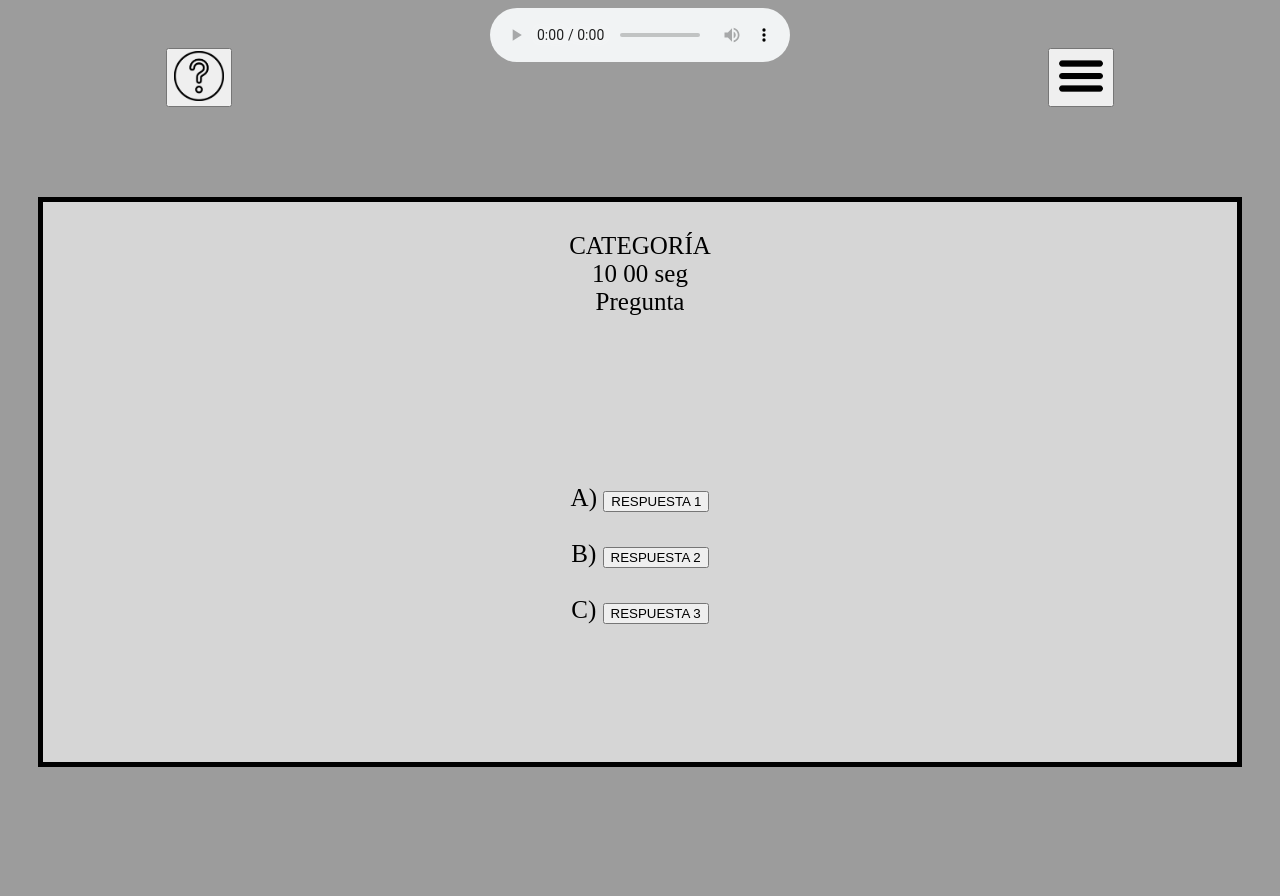
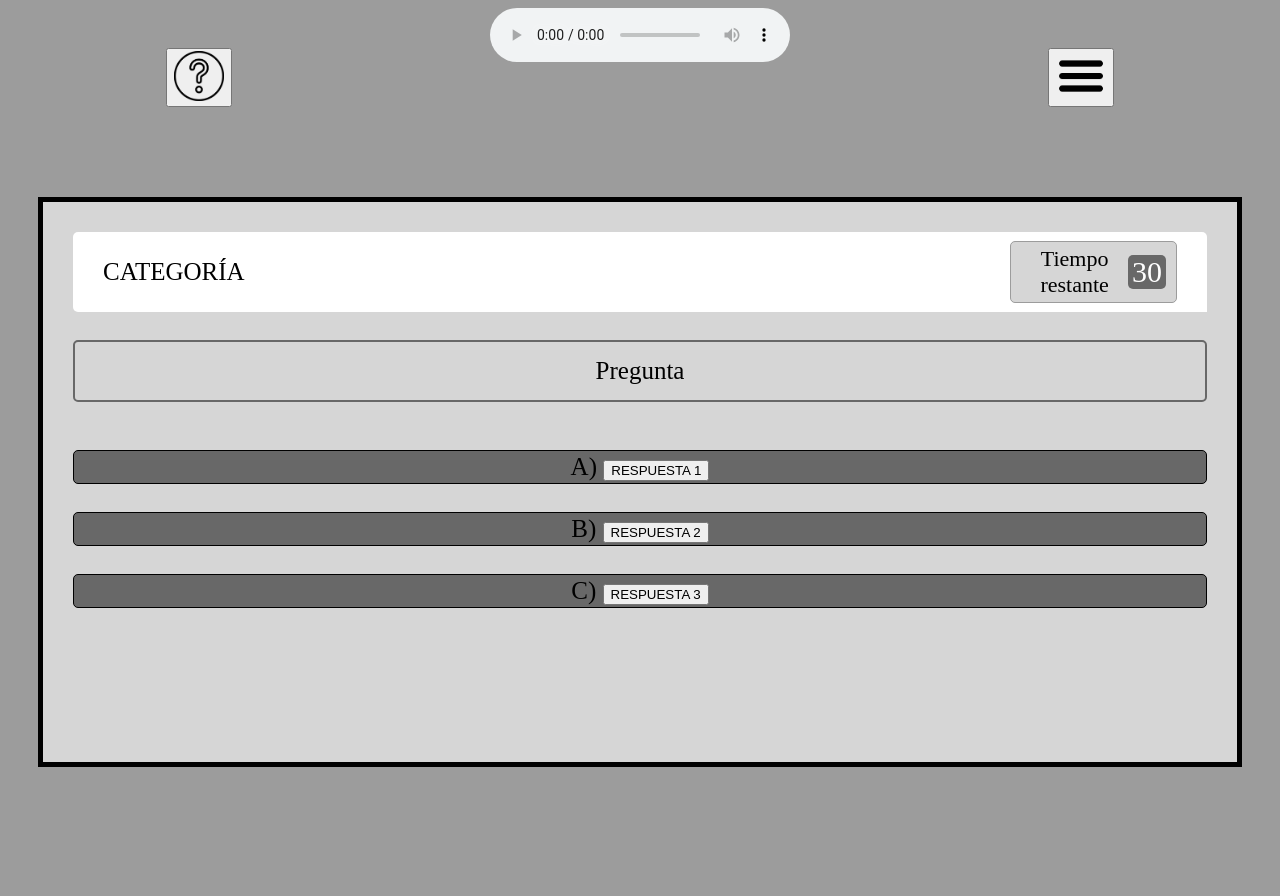
Before and after one commit to Furyko/Matanga, a Django app: page /juego/ in a window 1280 px wide. Shown: the top 896 px of the page. Run offline with Django 3.2, Linux system fonts and the light colour scheme; the visitor is signed in with stand-in values (Sample User, id 1).

Commit message:
Ajustes en templates, y conectadas algunas views

```diff
--- a/Matanga_project/quiz/static/css/estilos.css
+++ b/Matanga_project/quiz/static/css/estilos.css
@@ -122,14 +122,58 @@ body {
     background: white;
     color: black;
 }
-/*.options_box{
-    position: absolute;
-    top: 50%;
-    left: 50%;
-    transform: translate(-50%, -50%);
-    width: 540px;
+.juego header {
+    height: 80px;
+    padding: 0 30px;
     background: #fff;
+    display: flex;
+    align-items: center;
+    justify-content: space-between;
+    border-radius: 5px 5px 0;
+}
+.juego header .reloj {
+    display: flex;
+    align-items: center;
+    justify-content: space-between;
+    width: 145px;
+    height: 60px;
+    background: #d6d6d6;
+    border: 1px solid #9c9c9c;
     border-radius: 5px;
-    border: 2px solid black;
+    padding: 0 10px;
 }
-*/
+.juego header .reloj .reloj-texto {
+    font-weight: 400;
+    font-size: 22px;
+    user-select: none;
+}
+.juego header .reloj .reloj-tiempo {
+    font-size: 30px;
+    user-select: none;
+    background: #686868;
+    color: #fff;
+    width: 50px;
+    height: 50;
+    text-align: center;
+    border-radius: 5px;
+}
+.juego section .opciones {
+    padding: 20px 0;
+    display: block;
+}
+.juego section .pregunta {
+    padding: 15px 0;
+    border: 2px solid #686868;
+    border-radius: 5px;
+    display: block;
+}
+.juego section .opciones .opcion{
+    background: #686868;
+    border: 1px solid black;
+    border-radius: 5px;
+    padding: 2px;
+    cursor: pointer;
+}
+.juego section .opciones .opcion:hover{
+    background: #414141;
+}
--- a/Matanga_project/templates/inicio.html
+++ b/Matanga_project/templates/inicio.html
@@ -41,7 +41,7 @@
         </div>
         <br>
         <div class="mb-3">
-            <input type="text" style="text-align:center" id="disabledTextInput" class="form-control" name="password" placeholder="CLAVE">
+            <input type="password" style="text-align:center" id="disabledTextInput" class="form-control" name="password" placeholder="CLAVE">
         </div>
         <br>
         <input type="submit" class="btn btn-danger" value="Ingresar">
--- a/Matanga_project/templates/juego.html
+++ b/Matanga_project/templates/juego.html
@@ -6,43 +6,45 @@
 
     <div src="static 'help_btn.png'"></div>
 
-    <div id="cronometro">
-
-
-      </div>
     <br><br><br><br><br><br><br>
     <div class= "juego">
+      <header>
         <label for="formFile" class="form-label">CATEGORÍA</label>
-        <div id="reloj">
-            10 00 seg
+        <div class="reloj">
+          <div class="reloj-texto">Tiempo restante</div>
+          <div class="reloj-tiempo">30</div>
         </div>
+      </header>
+      <section>
+        <br>
+        <div class="pregunta">
           <label for="formFile" class="form-label">Pregunta</label>
-        <br><br><br><br><br><br><br>
-        <div class="mb-3">
-
+        </div>
+        <br>
+        <div class="opciones">
+          <div class="opcion">
               <label class="form-label">A) </label>
               <button type="button" class="btn btn-light"> RESPUESTA 1 </button>
-
           </div>
           <br>
-          <div class="mb-3">
+          <div class="opcion">
             <label class="form-label">B) </label>
             <button type="button" class="btn btn-light"> RESPUESTA 2 </button>
           </div>
           <br>
-          <div class="mb-3">
+          <div class="opcion">
             <label class="form-label">C) </label>
             <button type="button" class="btn btn-light"> RESPUESTA 3 </button>
           </div>
           <br>
-
-
-          <br>
-
         </div>
-
+      </section>
+        <br><br>
     </div>
     <br><br><br><br><br><br>
 
+    <script>
+    </script>
+
 
 {% endblock %}
```
Also changed, not shown: Matanga_project/templates/Fin.html (+8 -8 lines), Matanga_project/templates/base.html (+47 -5 lines), Matanga_project/templates/ranking.html (+3 -8 lines), Matanga_project/templates/recuperar.html (+8 -15 lines), Matanga_project/templates/victoria.html (+3 -5 lines), Matanga_project/quiz/views.py (line endings or trailing spaces). Lines whose indentation alone changed are shown as unchanged.
